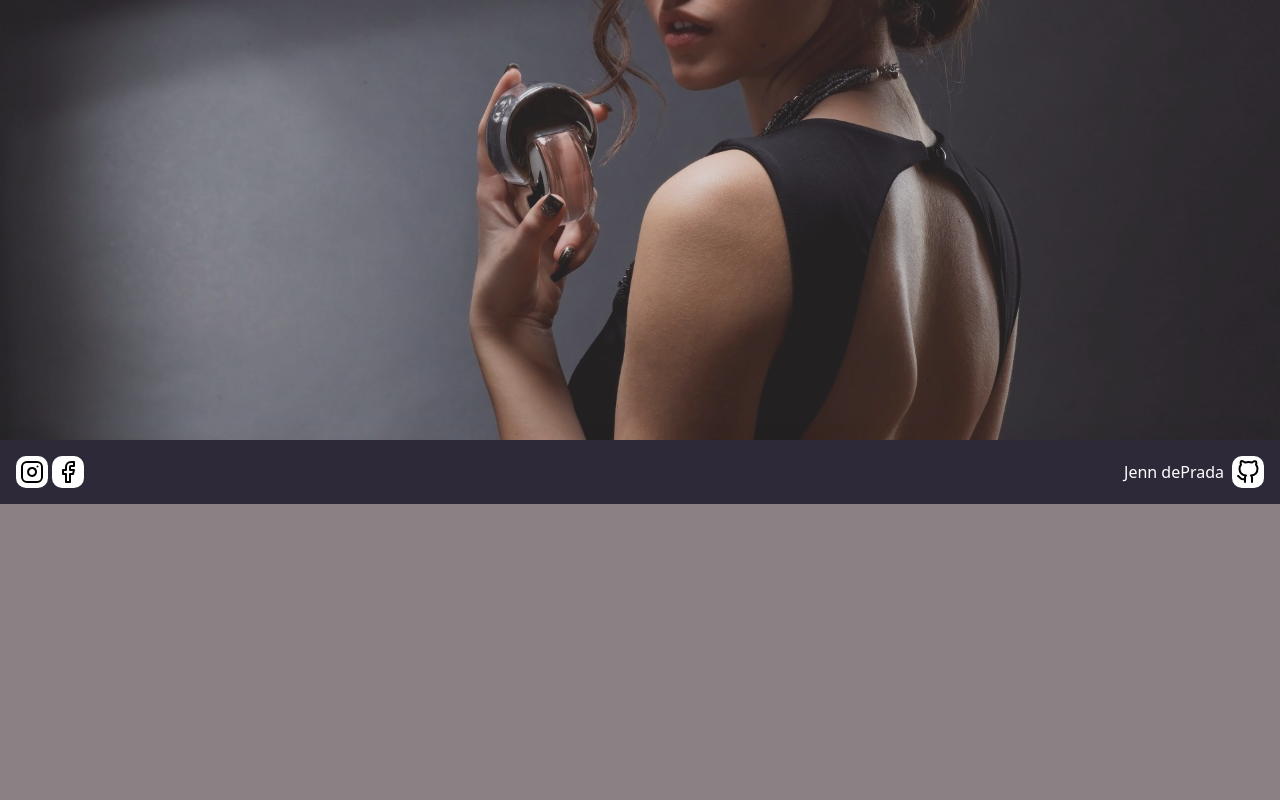
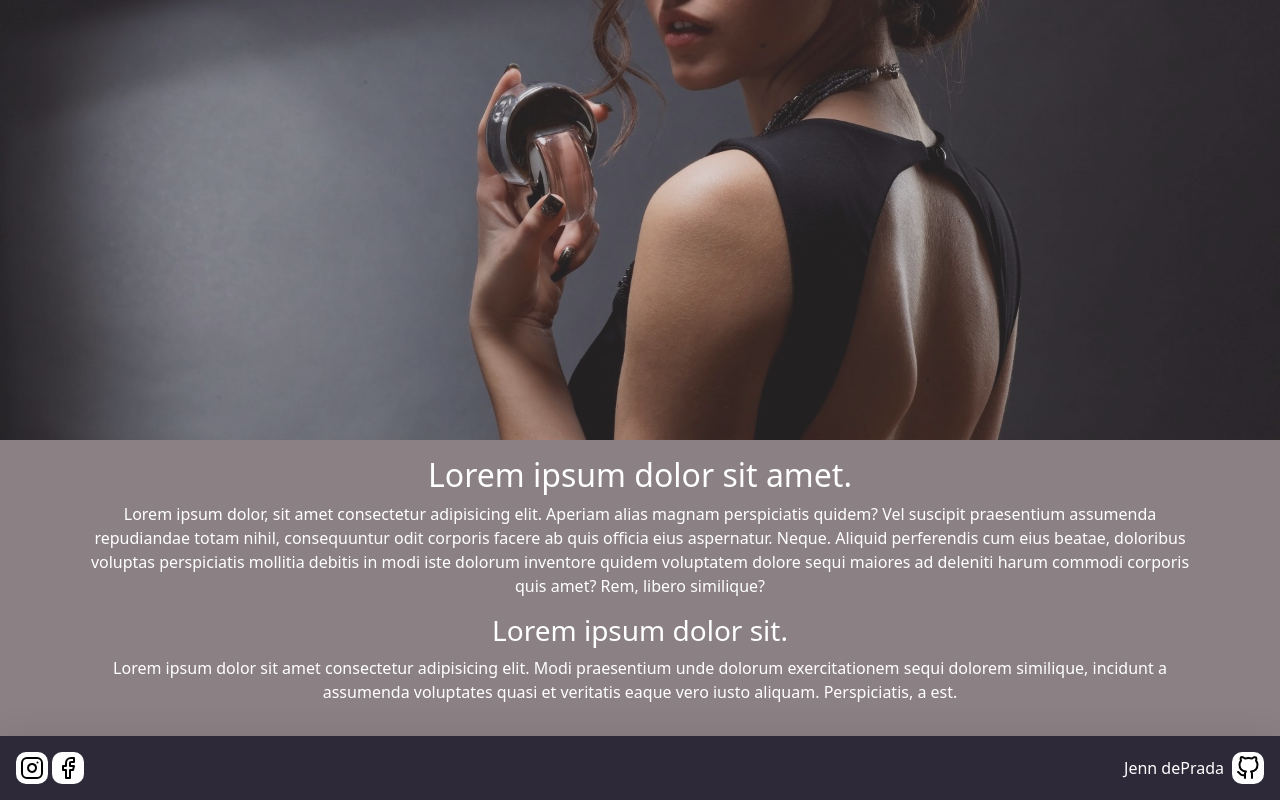
Before and after one commit to jenndeprada/catalog_of_products, a website: page index.html in a window 1280 px wide. Shown: the part 304-1104 px from the top of the page. Before the commit the page ends 808 px from the top, so only its background shows below. Drawn offline with nearby package versions, Linux system fonts and the light colour scheme.

Commit message:
entrega de proyecto final

```diff
--- a/index.html
+++ b/index.html
@@ -1,5 +1,5 @@
 <!DOCTYPE html>
-<html lang="es">
+<html style="height: 100%;" lang="es">
 <head>
     <meta charset="UTF-8">
     <meta http-equiv="X-UA-Compatible" content="IE=edge">
@@ -54,11 +54,17 @@
     <main>
 
       <div class="container-fluid px-0 pt-2 position-relative">
-        <img src="img/img.jpg" class="img-fluid opacity-75 " alt="mujer con perfume">
+        <img src="img/img.jpg" class="img-fluid opacity-75 imagen__pro-altura" alt="mujer con perfume">
       </div>
 
+      <div class="container py-3 text-center text-white">
+        <h2>Lorem ipsum dolor sit amet.</h2>
+        <p>Lorem ipsum dolor, sit amet consectetur adipisicing elit. Aperiam alias magnam perspiciatis quidem? Vel suscipit praesentium assumenda repudiandae totam nihil, consequuntur odit corporis facere ab quis officia eius aspernatur. Neque.
+        Aliquid perferendis cum eius beatae, doloribus voluptas perspiciatis mollitia debitis in modi iste dolorum inventore quidem voluptatem dolore sequi maiores ad deleniti harum commodi corporis quis amet? Rem, libero similique?</p>
+        <h3>Lorem ipsum dolor sit.</h3>
+        <p>Lorem ipsum dolor sit amet consectetur adipisicing elit. Modi praesentium unde dolorum exercitationem sequi dolorem similique, incidunt a assumenda voluptates quasi et veritatis eaque vero iusto aliquam. Perspiciatis, a est.</p>
+      </div>
 
-    </div>
 
     </main>
 
```
Also changed, not shown: scss/style.scss (line endings or trailing spaces).
